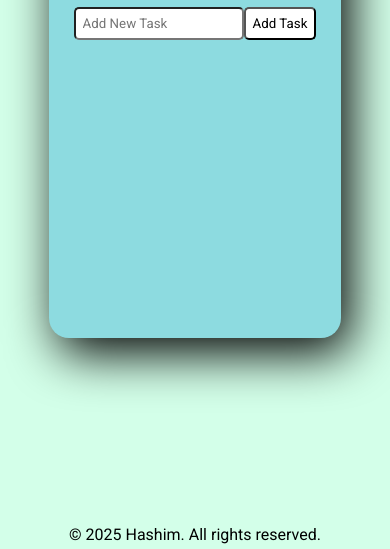
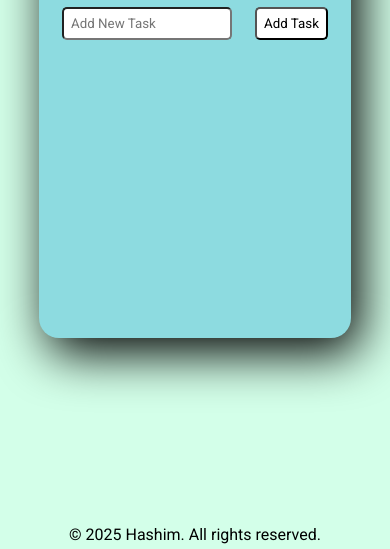
Before and after one commit to hashimrajput0/to-do, a plain HTML site: page index.html in a window 390 px wide. Shown: the part 295-844 px from the top of the page. Drawn offline with Linux system fonts and the light colour scheme.

Commit message:
Update style.css

```diff
--- a/style.css
+++ b/style.css
@@ -70,8 +70,8 @@ p {
 }
 @media (max-width: 1000px) {
   .container {
-    padding-left: 25px;
-    padding-right: 25px;
+    min-width: 80%;
   }
 
+
 }
```
